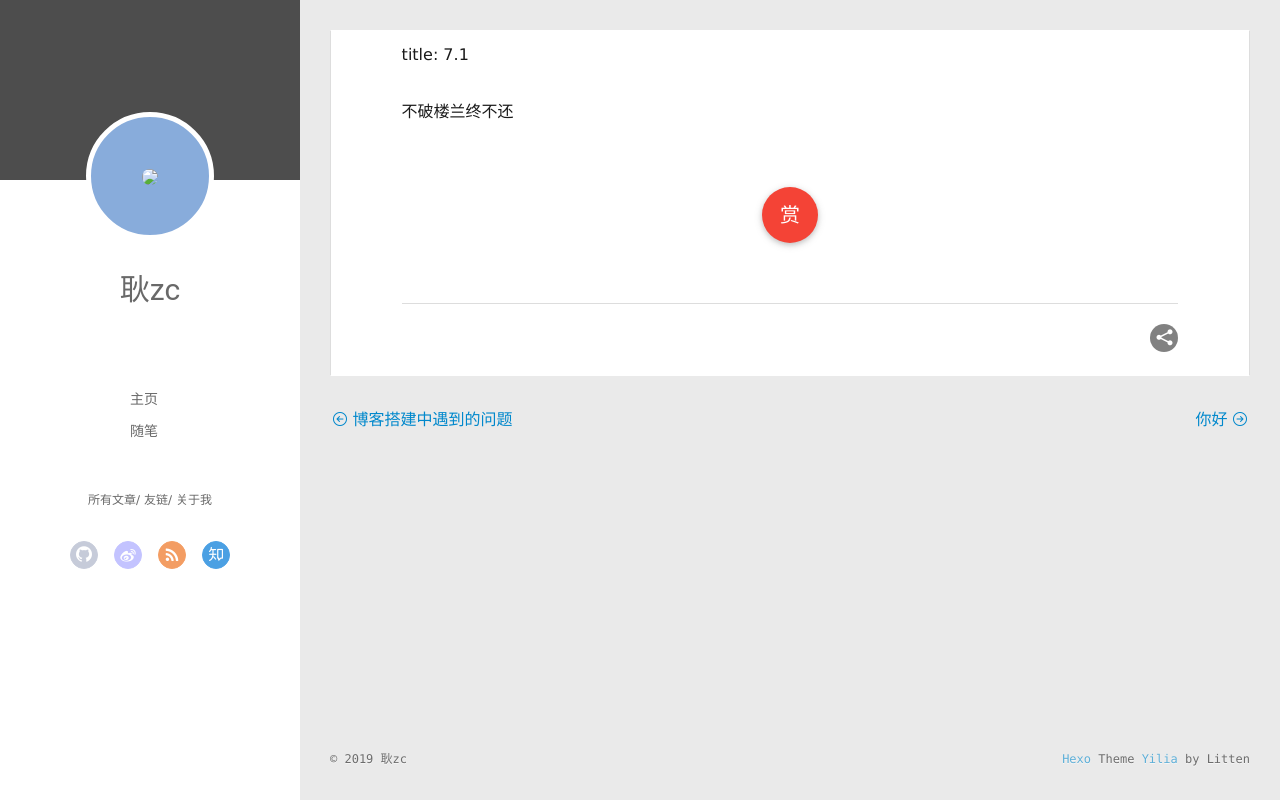
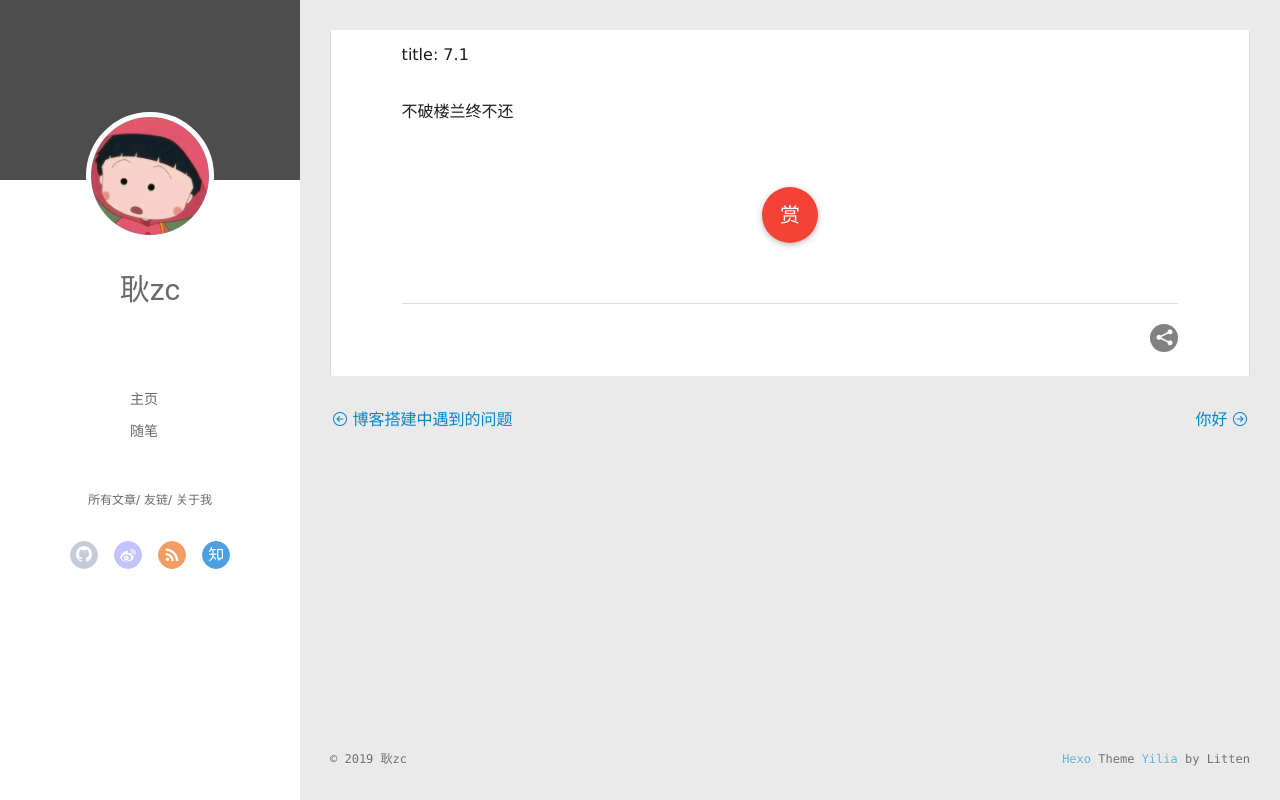
Before and after one commit to SlightSun/SlightSun.github.io, a plain HTML site: page 2019/07/01/7.1/index.html in a window 1280 px wide. Drawn offline with Linux system fonts and the light colour scheme.

Commit message:
Site updated: 2019-07-05 13:20:04

```diff
--- a/2019/07/01/7.1/index.html
+++ b/2019/07/01/7.1/index.html
@@ -23,7 +23,7 @@
     <link rel="alternative" href="/atom.xml" title="小福的博客--记录你的成长" type="application/atom+xml">
 
 
-    <link rel="icon" href="/favicon.png">
+    <link rel="icon" href="/uploads/1.png">
 
   <link rel="stylesheet" type="text/css" href="/./main.0cf68a.css">
   <style type="text/css">
@@ -47,7 +47,7 @@
 <div class="intrude-less">
 	<header id="header" class="inner">
 		<a href="/" class="profilepic">
-			<img src="\source\img\1.png" class="js-avatar">
+			<img src="/uploads/1.png" class="js-avatar">
 		</a>
 		<hgroup>
 		  <h1 class="header-author"><a href="/">耿zc</a></h1>
@@ -105,7 +105,7 @@
 	<div class="intrude-less">
 		<header id="header" class="inner">
 			<div class="profilepic">
-				<img src="\source\img\1.png" class="js-avatar">
+				<img src="/uploads/1.png" class="js-avatar">
 			</div>
 			<hgroup>
 			  <h1 class="header-author js-header-author">耿zc</h1>
```
Also changed, not shown: 2019/07/01/hello-world/index.html (+3 -3 lines), 2019/07/03/七月三/index.html (+3 -3 lines), archives/2019/07/index.html (+3 -3 lines), archives/2019/index.html (+3 -3 lines), archives/index.html (+3 -3 lines), index.html (+3 -3 lines), uploads/1.png (added).
